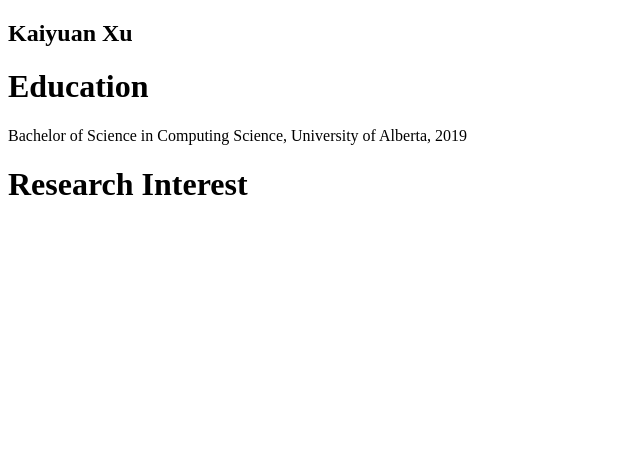
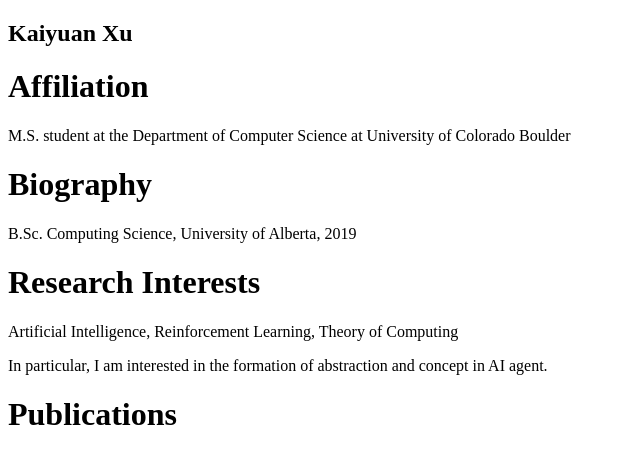
Before and after one commit to XUnewgame/XUnewgame.github.io, a plain HTML site: page index.html in a window 1280 px wide. Shown: the whole page, without its empty margins (0-640 px from the left). Drawn offline with Linux system fonts and the light colour scheme.

Commit message:
Update index.html

```diff
--- a/index.html
+++ b/index.html
@@ -6,8 +6,13 @@
   <body>
     <h2>Kaiyuan Xu</h2>
     <p> </p>
-    <h1>Education</h1>
-    <p>Bachelor of Science in Computing Science, University of Alberta, 2019</p>
-    <h1>Research Interest</h1>
+    <h1>Affiliation</h1>
+    <p>M.S. student at the Department of Computer Science at University of Colorado Boulder
+    <h1>Biography</h1>
+    <p>B.Sc. Computing Science, University of Alberta, 2019</p>
+    <h1>Research Interests</h1>
+    <p>Artificial Intelligence, Reinforcement Learning, Theory of Computing</p>
+    <p>In particular, I am interested in the formation of abstraction and concept in AI agent.</p>
+    <h1>Publications</hi>
   </body>
 </html>
```
